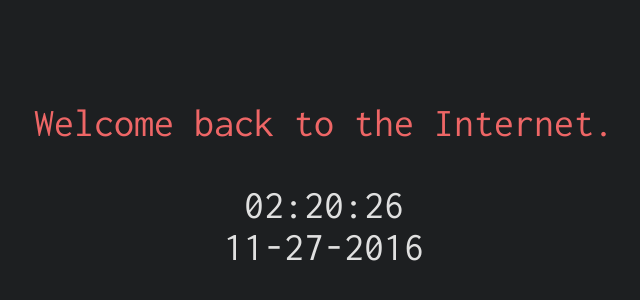
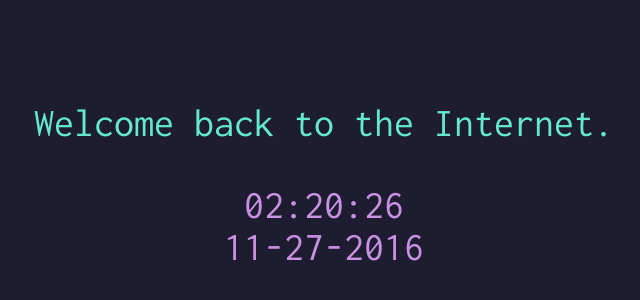
Before and after one commit to taylor-josh/ff-homepage, a plain HTML site: page index.html in a window 1280 px wide. Shown: the part 136-436 px from the top of the page, without its empty margins (316-956 px from the left). Drawn offline with Linux system fonts and the light colour scheme.

Commit message:
updated colorcheme to match terminal theme

```diff
--- a/js/main.js
+++ b/js/main.js
@@ -27,4 +27,4 @@ function getDate(){
 window.onload = function(){
 	timer();
 	getDate();
-}
+};
--- a/style/scss/main.scss
+++ b/style/scss/main.scss
@@ -14,12 +14,12 @@
 html{
   font-family: Inconsolata, sans-serif;
   font-size: 40px;
-  background-color: #1D1F21;
+  background-color: #1e1c31;
 }
 body{
-  color: #e0e0e0;
+  color: #c991e1;
 }
 
 #welcome{
-  color: #ee6666;
+  color: #63e9cd;
 }
```
Also changed, not shown: img/ff-home-20161126.png (added), style/css/main.css, 2 other files. Lines whose indentation alone changed are shown as unchanged.
